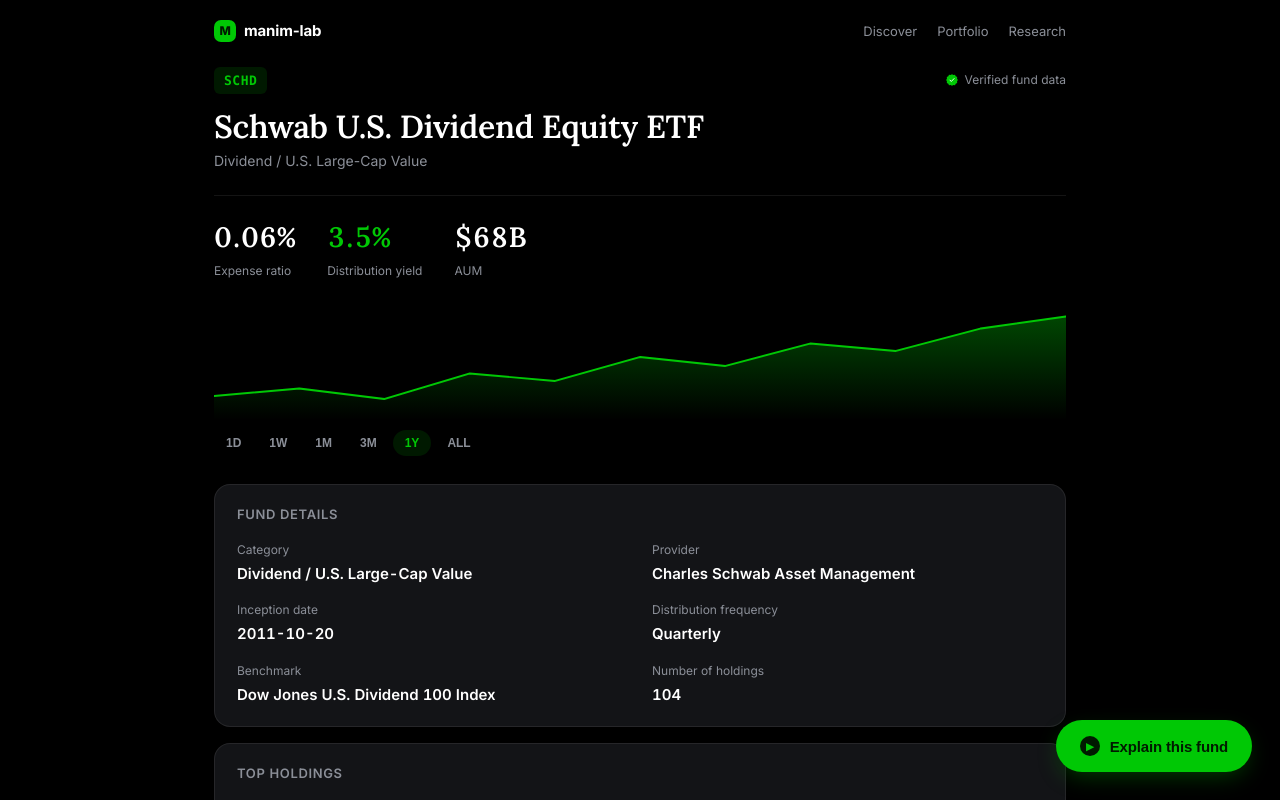
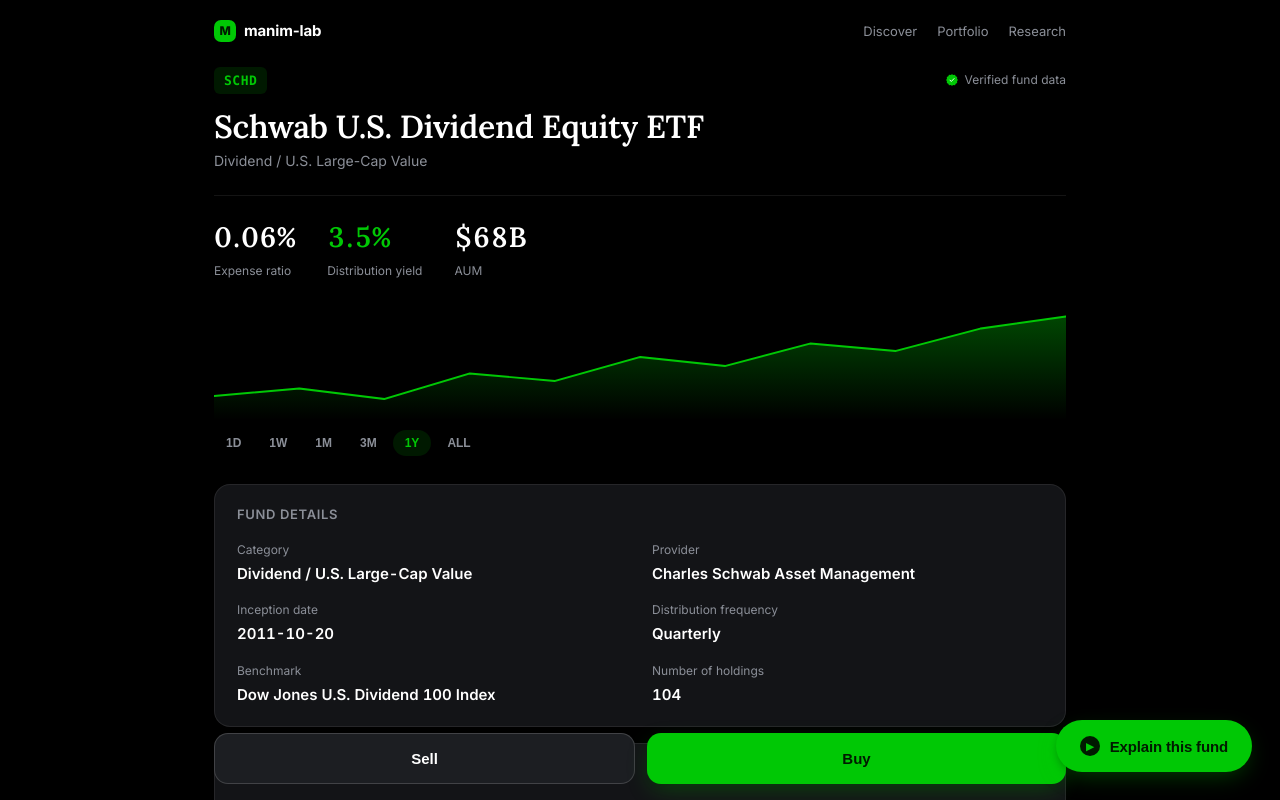
Before and after one commit to VuDuc1610/manim-lab, a React (Vite) app in the folder frontend/: page / in a window 1280 px wide. Shown: the top 800 px of the page. Built offline with nearby package versions, Linux system fonts and the light colour scheme.

Commit message:
feat: add decorative trade action bar with toast feedback

```diff
--- /dev/null
+++ b/frontend/src/components/Toast.jsx
@@ -0,0 +1,12 @@
+import { useEffect } from "react";
+
+export default function Toast({ message, onDone }) {
+  useEffect(() => {
+    if (!message) return undefined;
+    const timer = setTimeout(onDone, 2500);
+    return () => clearTimeout(timer);
+  }, [message, onDone]);
+
+  if (!message) return null;
+  return <div className="toast">{message}</div>;
+}
--- /dev/null
+++ b/frontend/src/components/TradeBar.jsx
@@ -0,0 +1,12 @@
+export default function TradeBar({ onAction }) {
+  return (
+    <div className="trade-bar">
+      <button type="button" className="trade-button trade-sell" onClick={() => onAction("Sell")}>
+        Sell
+      </button>
+      <button type="button" className="trade-button trade-buy" onClick={() => onAction("Buy")}>
+        Buy
+      </button>
+    </div>
+  );
+}
--- a/frontend/src/index.css
+++ b/frontend/src/index.css
@@ -637,3 +637,55 @@
   opacity: 0.5;
   cursor: default;
 }
+
+/* --- Trade bar + toast --- */
+
+.trade-bar {
+  display: flex;
+  gap: 12px;
+  margin: 24px 0;
+  position: sticky;
+  bottom: 16px;
+}
+
+.trade-button {
+  flex: 1;
+  border: none;
+  border-radius: 14px;
+  padding: 16px;
+  font-size: 15px;
+  font-weight: 700;
+  cursor: pointer;
+  transition: transform 0.15s ease;
+}
+
+.trade-button:active {
+  transform: scale(0.98);
+}
+
+.trade-buy {
+  background: var(--accent);
+  color: var(--accent-contrast);
+  box-shadow: var(--shadow-cta);
+}
+
+.trade-sell {
+  background: var(--panel-bg-2);
+  color: var(--text);
+  border: 1px solid var(--border-strong);
+}
+
+.toast {
+  position: fixed;
+  left: 50%;
+  bottom: 28px;
+  transform: translateX(-50%);
+  background: var(--panel-bg-2);
+  border: 1px solid var(--border-strong);
+  color: var(--text);
+  padding: 12px 20px;
+  border-radius: 999px;
+  font-size: 13px;
+  box-shadow: var(--shadow);
+  z-index: 60;
+}
--- a/frontend/src/pages/SchdFundPage.jsx
+++ b/frontend/src/pages/SchdFundPage.jsx
@@ -1,12 +1,20 @@
+import { useState } from "react";
 import DistributionHistory from "../components/DistributionHistory";
 import FundDetailsTable from "../components/FundDetailsTable";
 import PriceChart from "../components/PriceChart";
 import SectorWeights from "../components/SectorWeights";
 import TopHoldingsTable from "../components/TopHoldingsTable";
 import VerifiedBadge from "../components/VerifiedBadge";
+import Toast from "../components/Toast";
+import TradeBar from "../components/TradeBar";
 import { schdFund } from "../data/schdFund";
 
 export default function SchdFundPage() {
+  const [toastMessage, setToastMessage] = useState(null);
+
+  function handleTradeAction(label) {
+    setToastMessage(`${label} isn't available in this demo`);
+  }
   return (
     <div className="fund-page">
       <header className="fund-header">
@@ -40,9 +48,11 @@
       <DistributionHistory history={schdFund.distributionHistory} />
       <SectorWeights sectors={schdFund.sectorWeights} />
 
+      <TradeBar onAction={handleTradeAction} />
       <footer className="fund-footer">
         Illustrative demo data, not live market data.
       </footer>
+      <Toast message={toastMessage} onDone={() => setToastMessage(null)} />
     </div>
   );
 }
```
